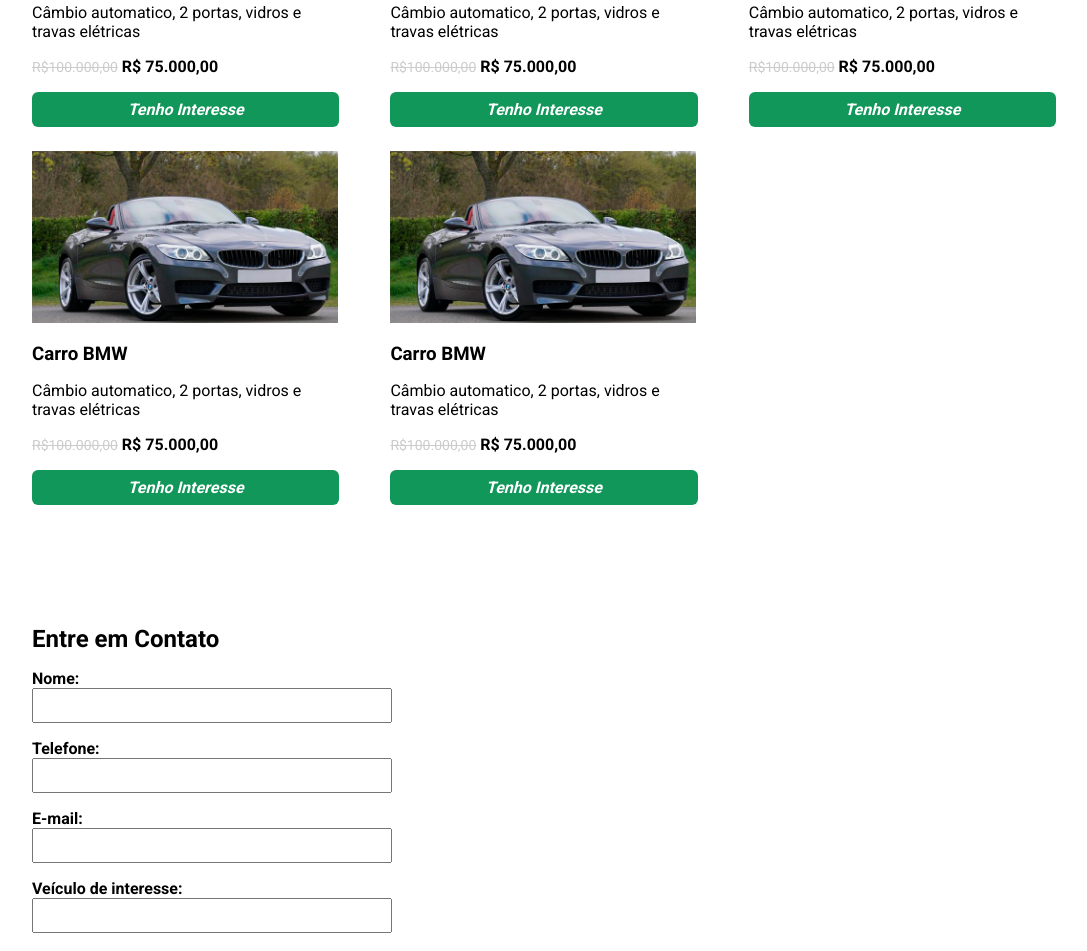
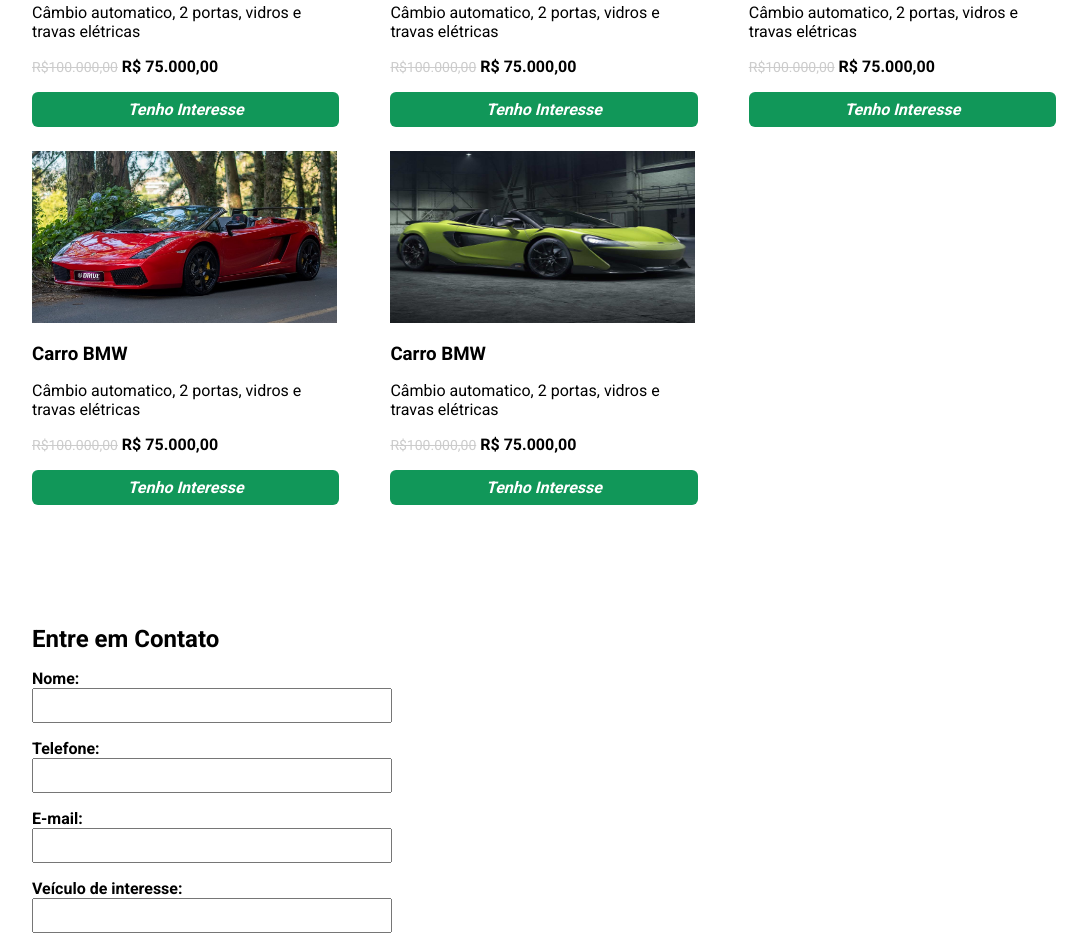
Before and after one commit to BrunoRodriguesDaSilva/Site-Bkg-Motors, a plain HTML site: page index.html in a window 1280 px wide. Shown: the part 1898-2849 px from the top of the page, without its empty margins (96-1183 px from the left). Drawn offline with nearby package versions, Linux system fonts and the light colour scheme.

Commit message:
Update index.html

```diff
--- a/index.html
+++ b/index.html
@@ -151,7 +151,7 @@
                     <button type="button">Tenho Interesse</button>
                 </li>
                 <li>
-                    <img src="/Images/carro-bmw.png" alt="">
+                    <img src="/Images/carro-ferrari.jpg" alt="">
                     <h3>Carro BMW</h3>
                     <p>Câmbio automatico, 2 portas, vidros e travas elétricas</p>
                     <div class="price">
@@ -161,7 +161,7 @@
                     <button type="button">Tenho Interesse</button>
                 </li>
                 <li class="item-central">
-                    <img src="/Images/carro-bmw.png" alt="">
+                    <img src="/Images/carro-Mclaren.jpg" alt="">
                     <h3>Carro BMW</h3>
                     <p>Câmbio automatico, 2 portas, vidros e travas elétricas</p>
                     <div class="price">
```
